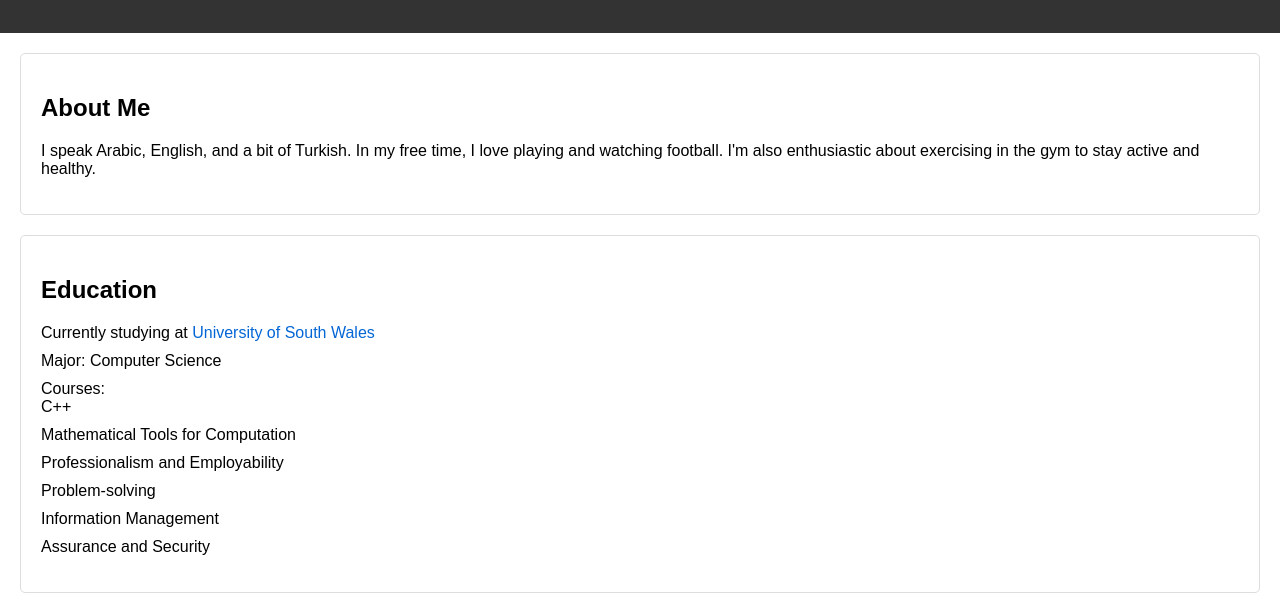
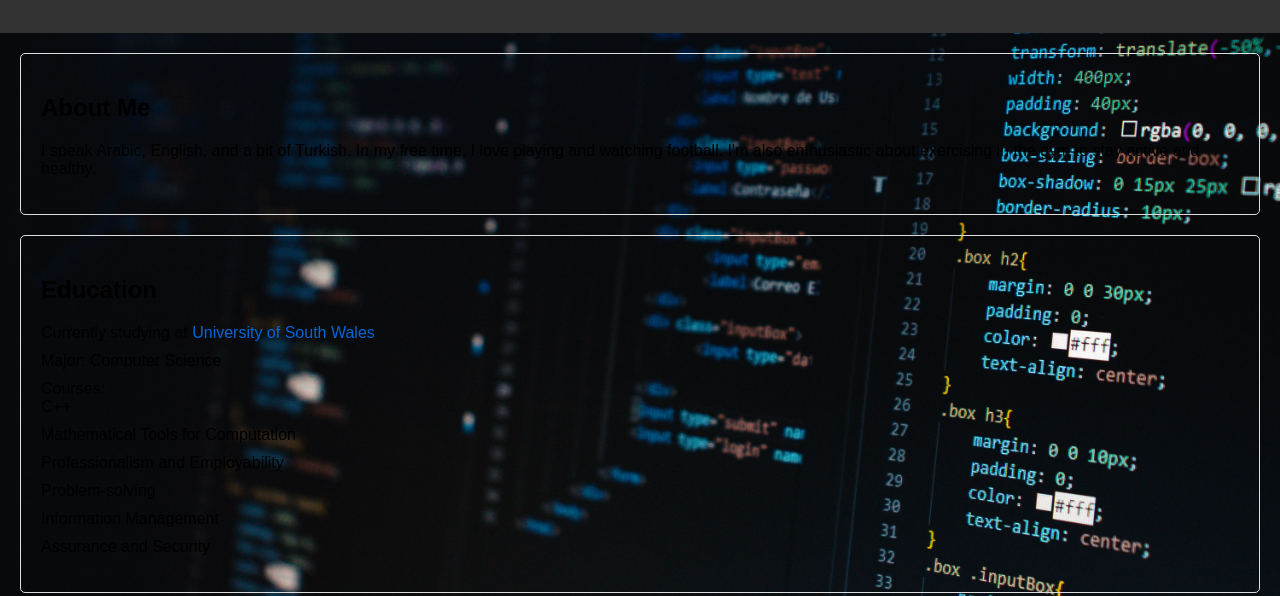
Before and after one commit to Youssefidris/Youssefidris, a plain HTML site: page docs/index.html in a window 1280 px wide. Shown: the part 204-800 px from the top of the page. Drawn offline with Linux system fonts and the light colour scheme.

Commit message:
Update styles.css

```diff
--- a/docs/styles.css
+++ b/docs/styles.css
@@ -3,14 +3,16 @@ body {
     font-family: Arial, sans-serif;
     margin: 0;
     padding: 0;
-
-    background-image: url('docs/stars-in-the-night-sky-on-the-beach.jpg');
+    background-image: url('pexels-neo-2653362.jpg'); /* Update the image path */
     background-size: cover;
     background-repeat: no-repeat;
     background-attachment: fixed;
+}
 
 
-}
+
+
+
 
 
 header {
```
